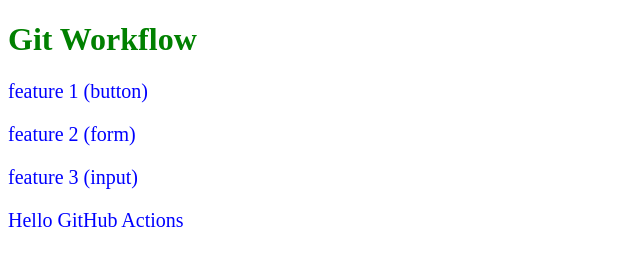
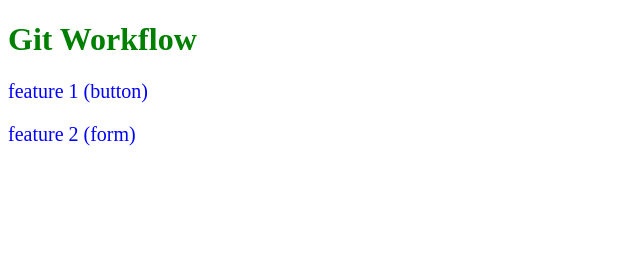
Before and after one commit to gaurav-knp/test-2, a plain HTML site: page index.html in a window 1280 px wide. Shown: the whole page, without its empty margins (0-640 px from the left). Drawn offline with Linux system fonts and the light colour scheme.

```diff
--- a/index.html
+++ b/index.html
@@ -10,7 +10,5 @@
     <h1>Git Workflow</h1>
    <p>feature 1 (button)</p>
    <p>feature 2 (form)</p>
-   <p>feature 3 (input)</p>
-    <p>Hello GitHub Actions</p>
 </body>
 </html>
```
